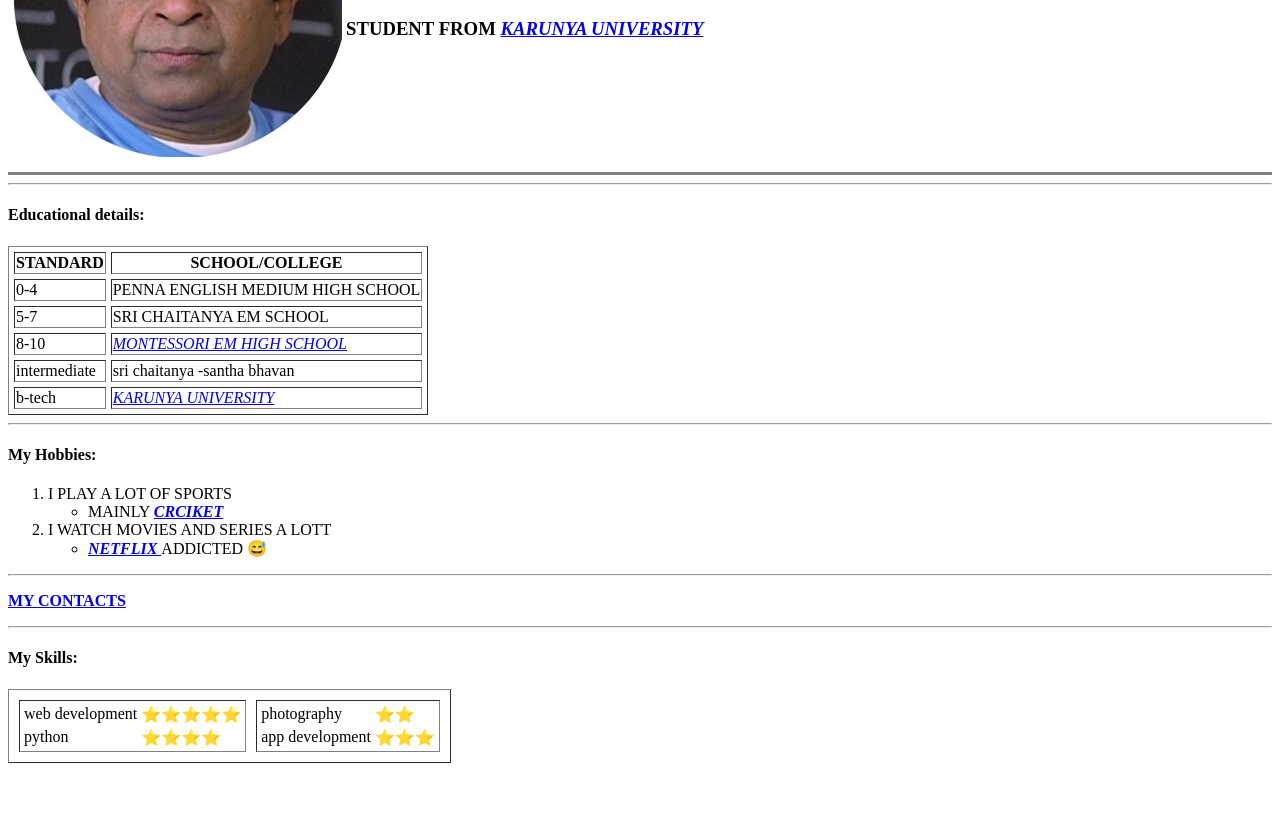
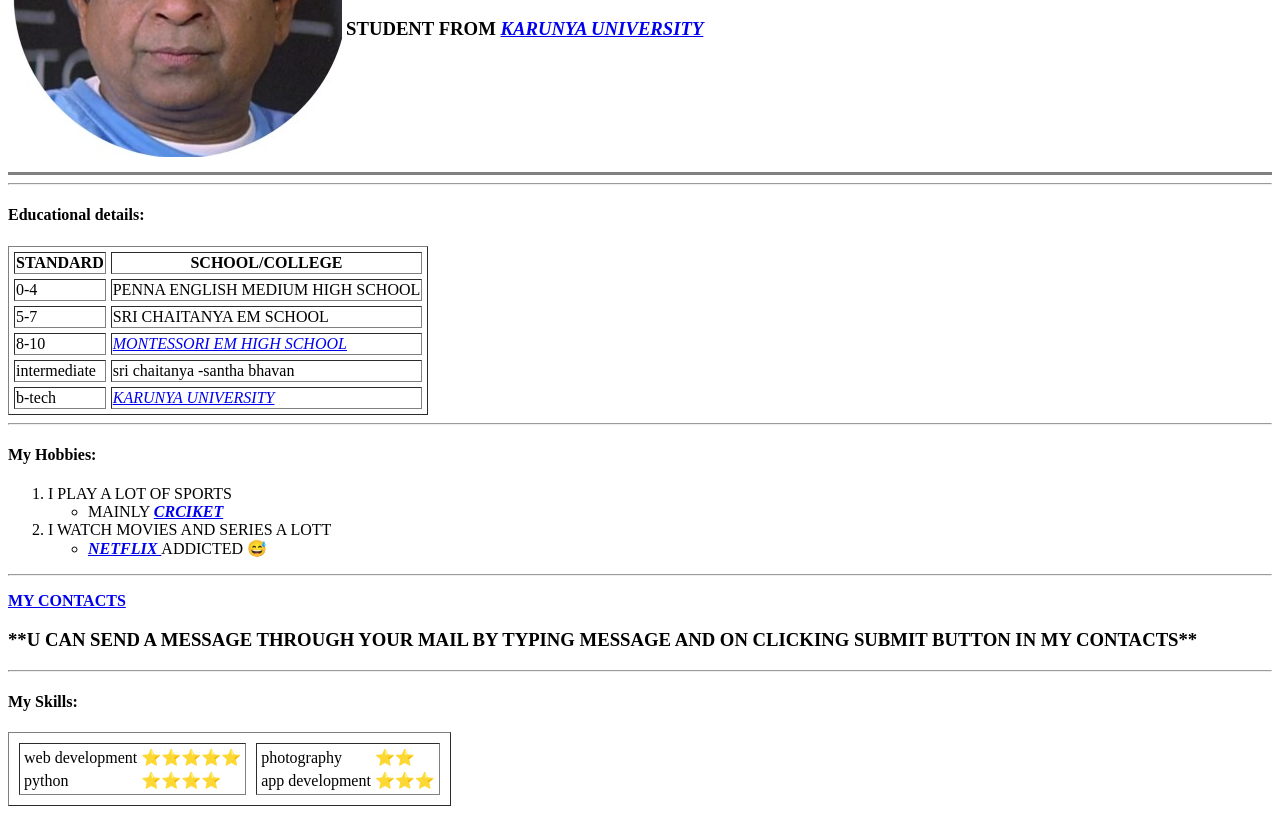
Before and after one commit to pinnepalliharish/CV, a plain HTML site: page index.html in a window 1280 px wide. Shown: the part 175-989 px from the top of the page. Before the commit the page ends 946 px from the top, so only its background shows below. Drawn offline with Linux system fonts and the light colour scheme.

Commit message:
Add files via upload

```diff
--- a/index.html
+++ b/index.html
@@ -59,7 +59,8 @@
             </Ul>
         </ol>
         <hr>
-        <p> <a href="contacts.html"><strong>MY CONTACTS</strong>  </a>
+        <p> <a href="contacts.html"><strong>MY CONTACTS</strong>  </a> <br>
+            <h3>**U CAN SEND A MESSAGE THROUGH YOUR MAIL BY TYPING MESSAGE AND ON CLICKING SUBMIT BUTTON IN MY CONTACTS**</h3>
         <hr>
         <H4>My Skills:</H4>
         <Table border="1"  cellspacing="10">
```
